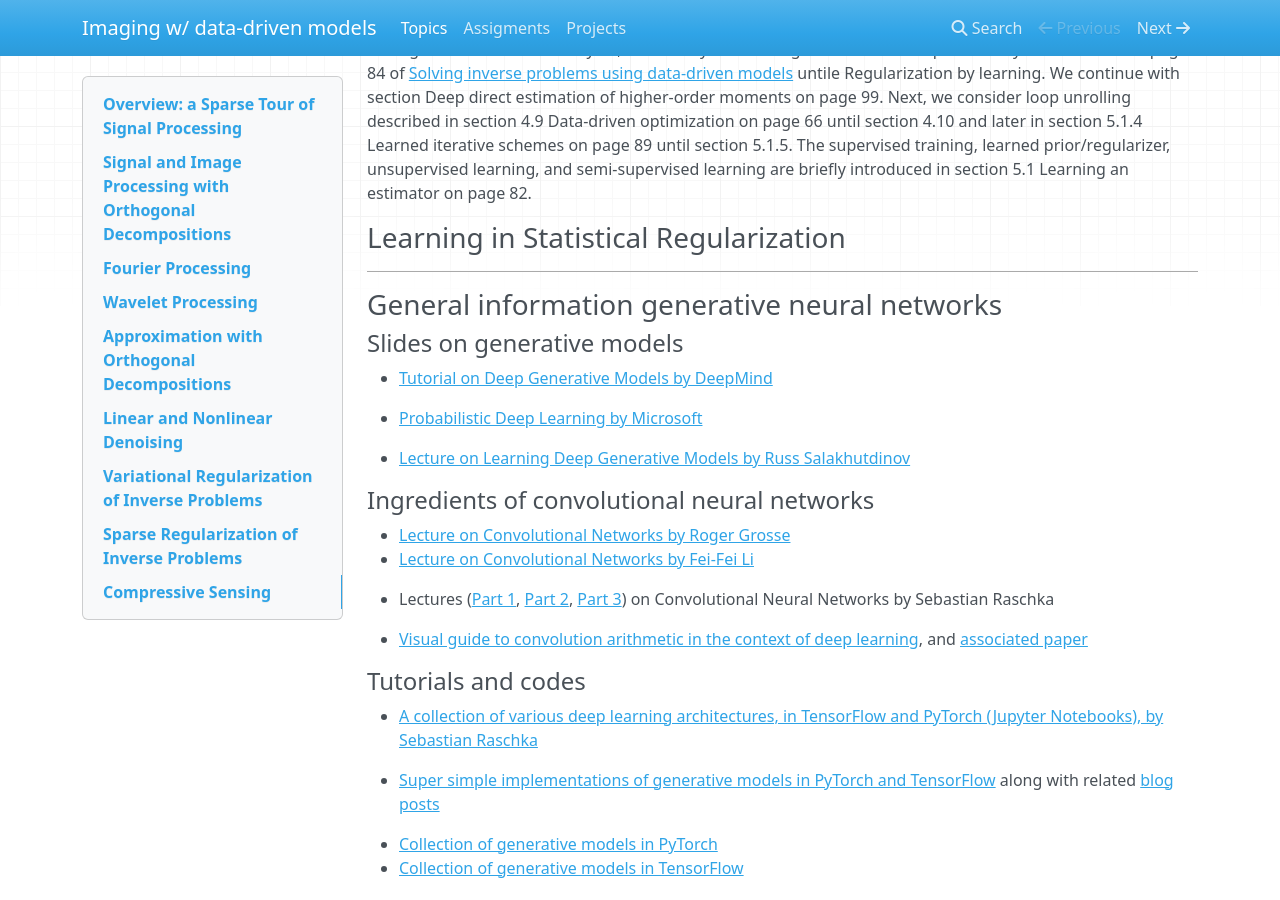
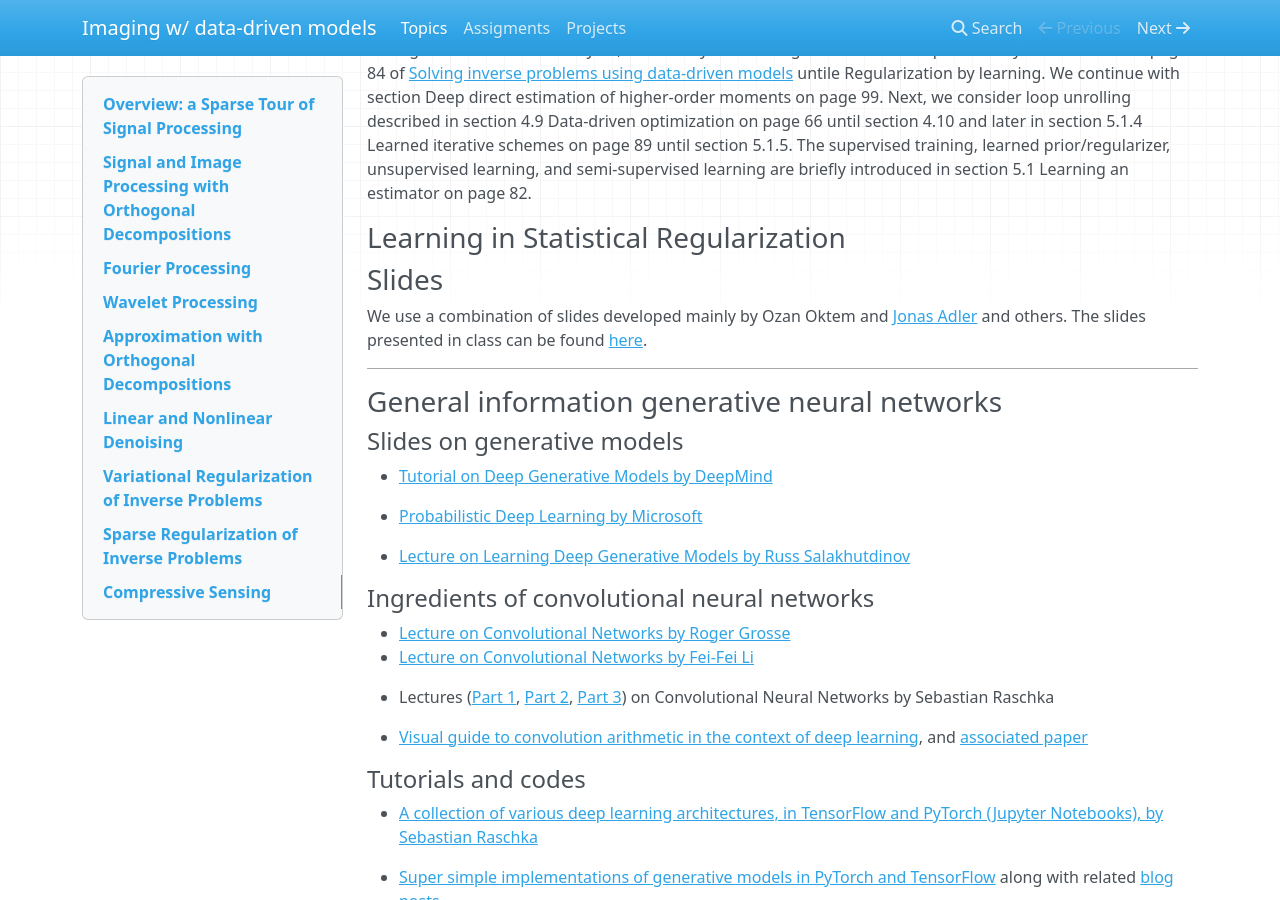
Before and after one commit to flexie/CSE-8803, an MkDocs documentation site: the page built from docs/outline.md, in a window 1280 px wide and 900 px high, scrolled down 5574 px. Built offline with MkDocs 1.6.1, drawn with Linux system fonts in a browser that asks for light colours; nearby versions of some CDN libraries; old or Windows-style settings are respelled for this version of MkDocs.

Commit message:
Added slides

```diff
--- a/docs/outline.md
+++ b/docs/outline.md
@@ -271,6 +271,10 @@ During the lecture of February 13, we start by considering section 5.1.2 Deep di
 
 [Solving inverse problems using data-driven models]:https://www.cambridge.org/core/journals/acta-numerica/article/solving-inverse-problems-using-datadriven-models/CE5B3725869AEAF46E04874115B0AB15
 
+### Slides
+
+We use a combination of slides developed mainly by Ozan Oktem and [Jonas Adler](https://jonasadler.com) and others. The slides presented in class can be found [here](https://www.dropbox.com/s/j6b5d0njmb7hzsj/Oktem.pdf?dl=0).
+
 ***
 
 ### General information generative neural networks
```
